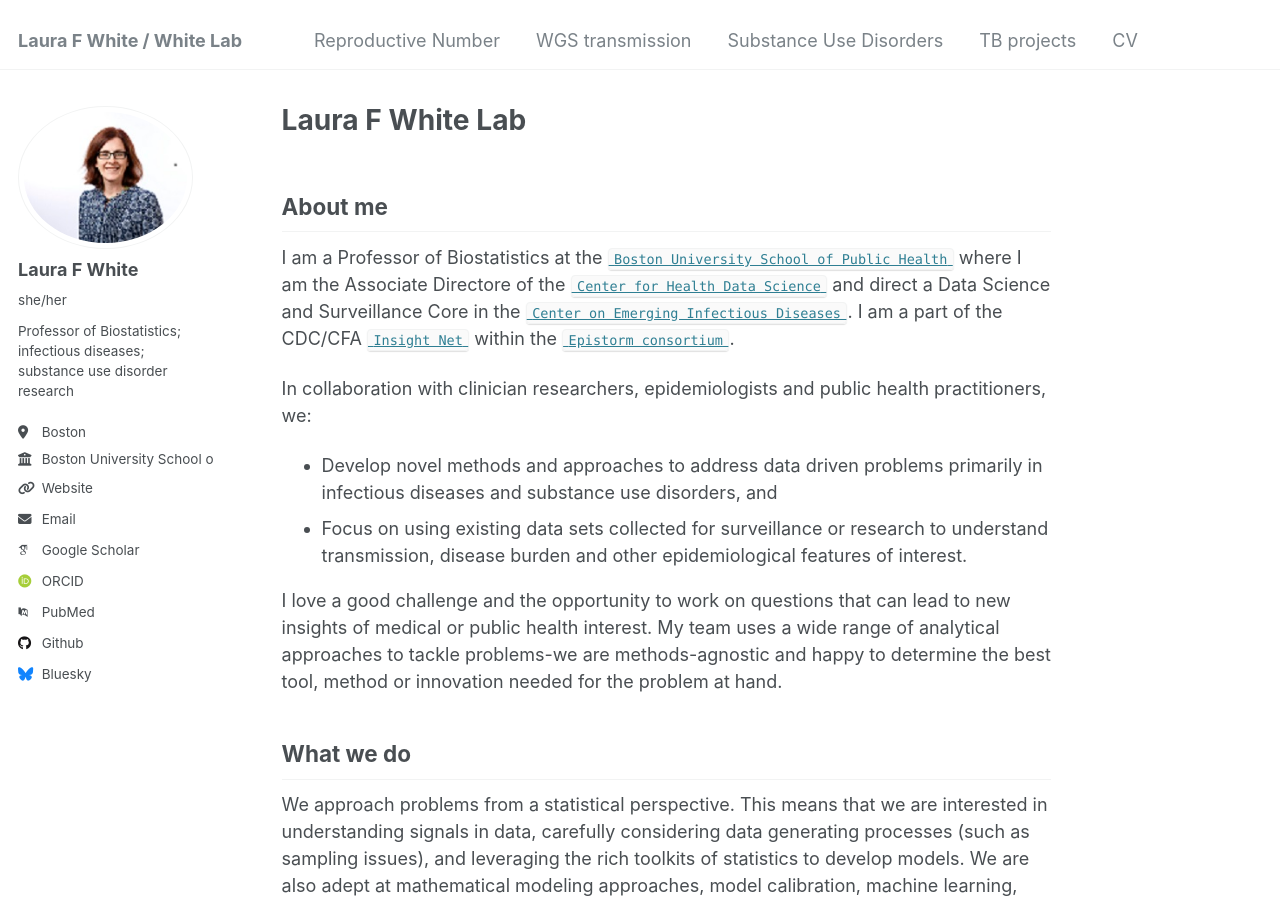
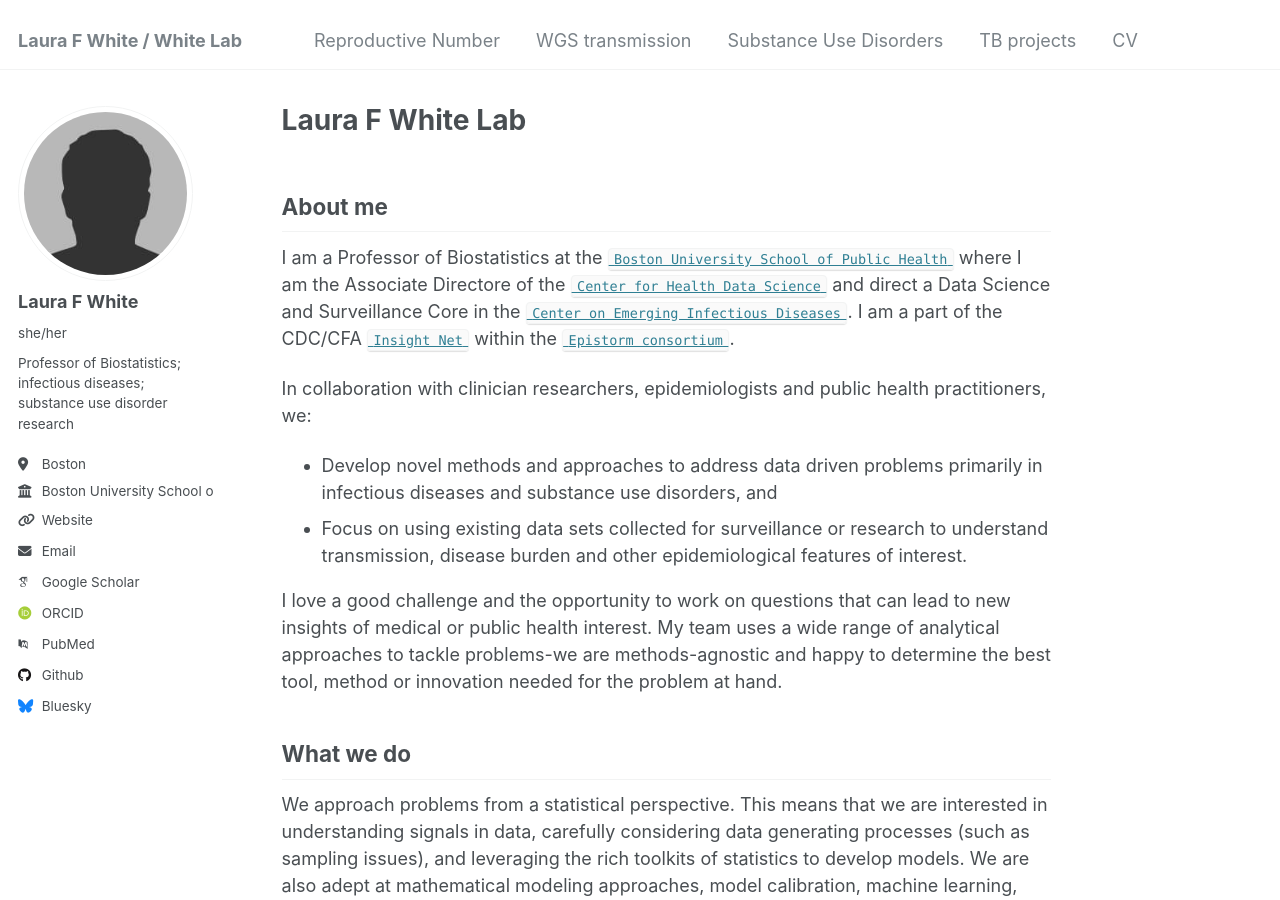
Before and after one commit to LauraFWhiteLab/LauraFWhiteLab.github.io, a Jekyll site: the page built from _pages/about.md, in a window 1280 px wide and 900 px high. Built offline with Jekyll 4.4.1, drawn with Linux system fonts in a browser that asks for light colours; some web fonts are replaced.

Commit message:
Update _config.yml

```diff
--- a/_config.yml
+++ b/_config.yml
@@ -21,7 +21,7 @@ repository               : "LauraFWhiteLab.github.io"
 #               Additional customization can be done by editing /_includes/author-profile.html
 author:
   # Biographic information
-  avatar           : "headshot small.jpg"
+  avatar           : "bio-photo.jpg"
   name             : "Laura F White"
   pronouns         : "she/her"
   bio              : "Professor of Biostatistics; infectious diseases; substance use disorder research"
```
